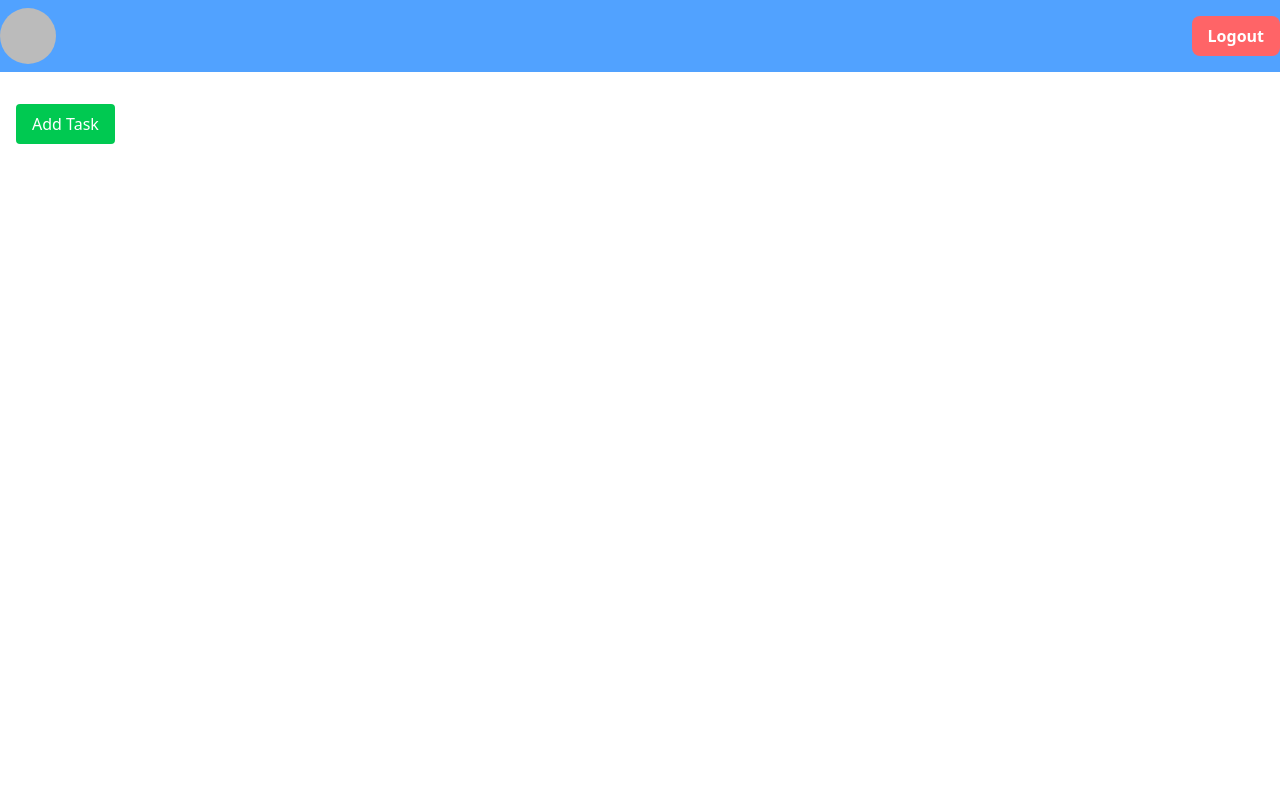
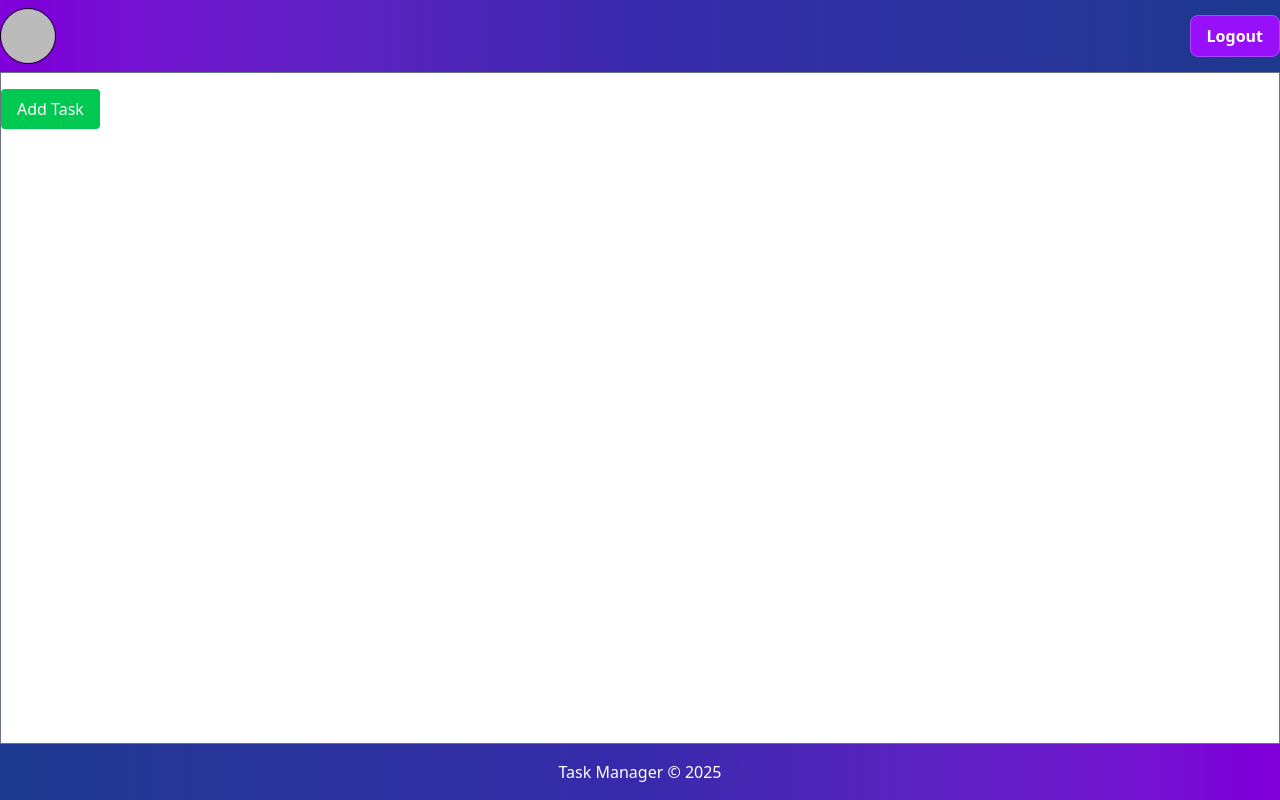
Before and after one commit to SahariorRidoy/Task-Manager-Client, a React (Vite) app: page /home in a window 1280 px wide. Built offline with nearby package versions, Linux system fonts and the light colour scheme; no server answers; sample sign-in values are in the browser's storage.

Commit message:
Store user data upon login first time

```diff
--- a/src/Layout/MainLayout.jsx
+++ b/src/Layout/MainLayout.jsx
@@ -7,10 +7,15 @@ const MainLayout = () => {
     <div className=" flex flex-col min-h-screen">
       <Navbar></Navbar>
       <div className="flex-grow w-full">
-        <div className="">
+
           <Outlet />
         </div>
-      </div>
+
+
+        <footer className="bg-gradient-to-l from-purple-700 via-indigo-800 to-blue-900 text-white text-center py-4">
+          Task Manager &copy; 2025
+        </footer>
+
     </div>
   );
 };
--- a/src/Pages/Home/Home.jsx
+++ b/src/Pages/Home/Home.jsx
@@ -3,7 +3,7 @@ import Navbar from "../../components/Navbar/Navbar";
 
 export default function Home() {
   return (
-    <div className="container mx-auto p-4">
+    <div className="max-w-[1320px] mx-auto border-1 border-gray-500 min-h-[calc(100vh-128px)]">
 
       <button
         className="bg-green-500 text-white px-4 py-2 rounded mt-4"
--- a/src/Pages/Login/Login.jsx
+++ b/src/Pages/Login/Login.jsx
@@ -1,8 +1,9 @@
-import { useContext } from "react";
+import { useContext, useState } from "react";
 import { AuthContext } from "../../Provider/AuthProvider";
 import { useNavigate } from "react-router-dom";
 import { motion } from "framer-motion";
 import { FcGoogle } from "react-icons/fc";
+import axios from "axios";
 
 const Login = () => {
   const navigate = useNavigate();
@@ -11,17 +12,31 @@ const Login = () => {
   // Google Login Function
   const submitGoogleLogin = (e) => {
     e.preventDefault();
+
     handleGoogleLogin()
-      .then((result) => {
-        setUser(result.user);
+      .then(async (result) => {
+        const user = result.user;
+        setUser(user);
+
+        // Construct userData object
+        const userData = {
+          displayName: user?.displayName || "Unknown User",
+          email: user?.email || "No Email",
+          photoURL: user?.photoURL || "",
+        };
+
+        // Send user data to backend
+        await axios.post("http://localhost:5000/users", userData);
+
+        // Navigate after login
         navigate("/home");
       })
-      .catch((error) => console.error(error));
+      .catch((error) => console.error("Login Error:", error));
   };
 
   return (
     <div className="h-screen w-full flex items-center justify-center bg-gradient-to-br from-purple-700 via-indigo-800 to-blue-900 relative overflow-hidden">
-
+      {/* Background Overlay */}
       <motion.div
         initial={{ opacity: 0 }}
         animate={{ opacity: 0.5 }}
@@ -29,20 +44,19 @@ const Login = () => {
         className="absolute inset-0 bg-[radial-gradient(circle_at_top_left,_rgba(255,255,255,0.2)_0%,_transparent_70%)]"
       />
 
-
+      {/* Login Box */}
       <motion.div
         initial={{ opacity: 0, y: -30 }}
         animate={{ opacity: 1, y: 0 }}
         transition={{ duration: 1, ease: "easeOut" }}
         className="backdrop-blur-md bg-white/10 border border-white/30 shadow-2xl rounded-3xl p-10 w-[90%] sm:w-[60%] md:w-[45%] lg:w-[35%] flex flex-col items-center text-white"
       >
-        {/* Welcome Text */}
-        <h2 className="text-3xl font-bold mb-4">Welcome to TaskManager </h2>
+        <h2 className="text-3xl font-bold mb-4">Welcome to TaskManager</h2>
         <p className="text-white/80 text-sm text-center mb-6">
           Organize your tasks effortlessly with a single sign-in.
         </p>
 
-
+        {/* Google Sign-In Button */}
         <motion.button
           onClick={submitGoogleLogin}
           whileHover={{ scale: 1.05 }}
@@ -53,10 +67,7 @@ const Login = () => {
           Sign in with Google
         </motion.button>
 
-        {/* Footer Text */}
-        <p className="text-white/60 text-xs mt-6">
-          Stay productive. Stay focused.
-        </p>
+        <p className="text-white/60 text-xs mt-6">Stay productive. Stay focused.</p>
       </motion.div>
     </div>
   );
--- a/src/components/Navbar/Navbar.jsx
+++ b/src/components/Navbar/Navbar.jsx
@@ -6,23 +6,23 @@ const Navbar = () => {
 
   const { logOut, user } = useContext(AuthContext);
     return (
-        <div className=" bg-blue-400 ">
+        <div className="bg-gradient-to-r from-purple-700 via-indigo-800 to-blue-900"
+>
         {user?.photoURL ? (
           <div
             className="max-w-[1320px] mx-auto py-2 flex justify-between items-center"
 
           >
-            <div>
+            <div className='flex items-center gap-4'>
             <img
-              src={user.photoURL}
-              alt="User Photo"
-              className="w-14 h-14 rounded-full object-cover"
+              src={user?.photoURL}
+              className="w-14 h-14 rounded-full border  object-cover"
             />
             </div>
               <div>
               <button
                   onClick={logOut}
-                  className="w-full cursor-pointer text-left px-4 py-2 bg-red-400 text-white font-semibold  rounded-lg hover:opacity-70 transition"
+                  className="w-full cursor-pointer text-left px-4 py-2 bg-purple-600 text-white font-semibold border outline-fuchsia-800 border-purple-500 rounded-lg hover:opacity-70 transition"
                 >
                   Logout
                 </button>
```
